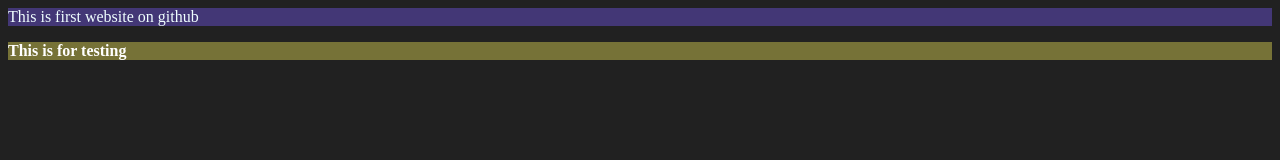
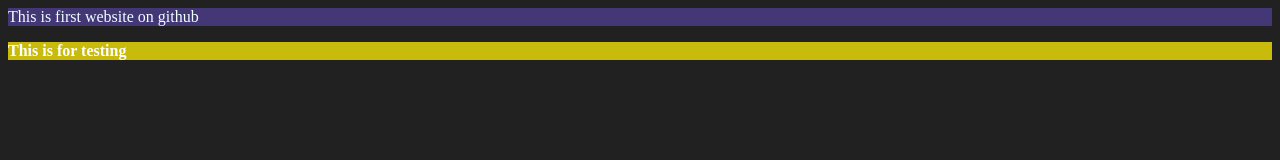
Before and after one commit to ashu0510/First-website, a plain HTML site: page index.html in a window 1280 px wide. Drawn offline with Linux system fonts and the light colour scheme.

Commit message:
container config

```diff
--- a/style.css
+++ b/style.css
@@ -7,5 +7,5 @@ div{
 }
 p{
     color: rgb(255, 255, 255);
-    background-color: rgb(118, 114, 55);
+    background-color: rgb(200, 187, 12);
 }
```
